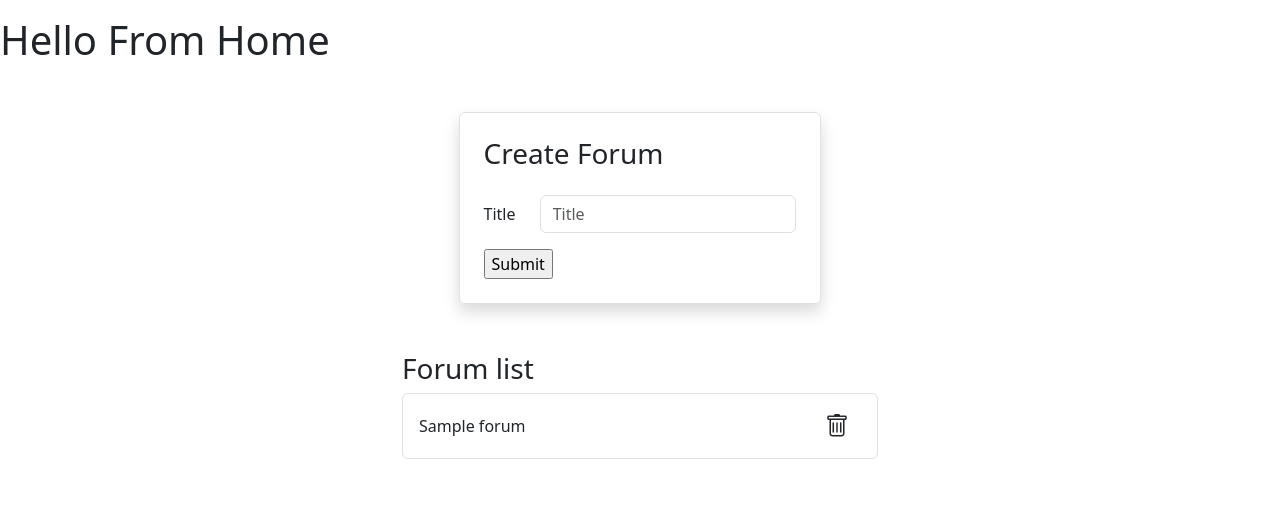
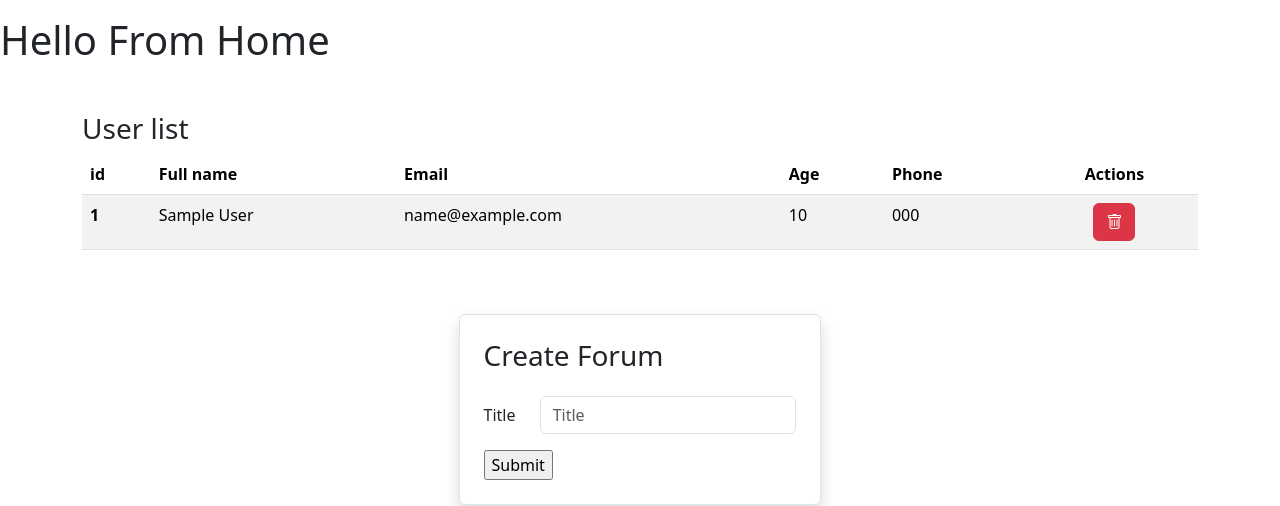
Before and after one commit to VadimEp622/simple-php-mvc, a PHP site: page /proj-php/app/views/home.php in a window 1280 px wide. Shown: the part 24-530 px from the top of the page. Run offline with PHP 8.4, Linux system fonts and the light colour scheme; tables that the repository leaves empty or names only in its code hold one stand-in row (values such as "Sample post").

Commit message:
added users db actions

```diff
--- /dev/null
+++ b/app/components/user-list.php
@@ -0,0 +1,68 @@
+<?php
+require_once __DIR__ . '/../config/db-conn.php';
+require_once __DIR__ . '/../services/utils.services.php';
+require_once __DIR__ . '/../models/user.model.php';
+
+
+$current_cmp = 'user-list';
+$current_route = get_current_route_name();
+
+try {
+    $res[$current_cmp]['users'] = fetch_users($conn);
+    if (count($res[$current_cmp]['users']) < 1) {
+        $res[$current_cmp]['error']   = true;
+        $res[$current_cmp]['message'] = "No users found!";
+    }
+} catch (Exception $e) {
+    $res[$current_cmp]['error']   = true;
+    $res[$current_cmp]['message'] = "Users list fetch failed!";
+}
+?>
+
+<section class="container my-5">
+    <h3>User list</h3>
+    <?php if ($res[$current_cmp]['error']) : ?>
+        <div class="d-flex gap-2">
+            <p style="color: red;"><?= $res[$current_cmp]['message'] ?></p>
+            <?php if (isset($res[$current_cmp]['users']) && count($res[$current_cmp]['users']) < 1) : ?>
+                <form action="operations/users/populate.php" method="post">
+                    <input type="hidden" name="current_route" value="<?= $current_route ?>">
+                    <button>Populate demo users</button>
+                </form>
+            <?php endif ?>
+        </div>
+    <?php else : ?>
+        <div class="table-responsive">
+            <table class="table table-striped table-hover">
+                <thead>
+                    <tr>
+                        <th scope="col">id</th>
+                        <th scope="col">Full name</th>
+                        <th scope="col">Email</th>
+                        <th scope="col">Age</th>
+                        <th scope="col">Phone</th>
+                        <th scope="col" class="text-center">Actions</th>
+                    </tr>
+                </thead>
+                <tbody>
+                    <?php foreach ($res[$current_cmp]['users'] as $value) : ?>
+                        <tr>
+                            <th scope="row"><?= $value['id'] ?></th>
+                            <td><?= $value['full_name'] ?></td>
+                            <td><?= $value['email'] ?></td>
+                            <td><?= $value['age'] ?></td>
+                            <td><?= $value['phone_number'] ?></td>
+                            <td>
+                                <form action="actions/users/delete" method="post" class="d-flex justify-content-center">
+                                    <input type="hidden" name="current_route" value="<?= $current_route ?>">
+                                    <input type="hidden" name="id" value="<?= $value['id'] ?>">
+                                    <button class="btn btn-danger"><i class="bi bi-trash"></i></button>
+                                </form>
+                            </td>
+                        </tr>
+                    <?php endforeach ?>
+                </tbody>
+            </table>
+        </div>
+    <?php endif ?>
+</section>
--- /dev/null
+++ b/app/models/user.model.php
@@ -0,0 +1,53 @@
+<?php
+
+function fetch_users($conn): array
+{
+    $users = array();
+
+    $sql = "SELECT * FROM Users";
+    $stmt = $conn->prepare($sql);
+    $stmt->execute();
+    $result = $stmt->get_result();
+    while ($row = $result->fetch_assoc()) {
+        array_push($users, $row);
+    }
+    return $users;
+}
+
+function check_user_exists_by_email($conn, $email): bool
+{
+    $sql = "SELECT * FROM Users WHERE email = ?";
+    $stmt = $conn->prepare($sql);
+    $stmt->bind_param("s", $email); // The argument may be one of four types: i - integer, d - double, s - string, b - BLOB
+    $stmt->execute();
+    $result = $stmt->get_result();
+    return $result->num_rows > 0;
+}
+
+function create_user($conn, $full_name, $email, $password, $age, $phone_number): bool
+{
+    $sql = "INSERT INTO Users (full_name, email, password, age, phone_number) VALUES (?, ?, ?, ?, ?)";
+    $stmt = $conn->prepare($sql);
+    $stmt->bind_param("sssis", $full_name, $email, $password, $age, $phone_number); // The argument may be one of four types: i - integer, d - double, s - string, b - BLOB
+    $stmt->execute();
+    return $stmt->affected_rows > 0;
+}
+
+function delete_user($conn, $id): bool
+{
+    $sql = "DELETE FROM Users WHERE id = ?";
+    $stmt = $conn->prepare($sql);
+    $stmt->bind_param("i", $id); // The argument may be one of four types: i - integer, d - double, s - string, b - BLOB
+    $stmt->execute();
+    return $stmt->affected_rows > 0;
+}
+
+function get_demo_users()
+{
+    return array(
+        array('full_name' => 'John Doe', 'email' => 'johndoe@me.com', 'password' => 'password', 'age' => 20, 'phone_number' => '1234567890'),
+        array('full_name' => 'Jane Doe', 'email' => 'janedoe@me.com', 'password' => 'password', 'age' => 21, 'phone_number' => '1234567891'),
+        array('full_name' => 'John Smith', 'email' => 'johnsmith@me.com', 'password' => 'password', 'age' => 22, 'phone_number' => '1234567892'),
+        array('full_name' => 'Jane Smith', 'email' => 'janesmith@me.com', 'password' => 'password', 'age' => 23, 'phone_number' => '1234567893'),
+    );
+}
--- a/app/operations/actions/forums/delete.php
+++ b/app/operations/actions/forums/delete.php
@@ -24,7 +24,7 @@ if (!$res['error']) {
         }
     } catch (Exception $e) {
         create_flash_message(FLASH_OPERATION_FORUM_DELETE, "Forum deletion failed - database error", FLASH_ERROR);
+    } finally {
+        redirect_to_route_and_die($_POST['current_route']);
     }
 }
-
-redirect_to_route_and_die($_POST['current_route']);
--- a/app/services/form-handler.services.php
+++ b/app/services/form-handler.services.php
@@ -4,21 +4,20 @@ require_once __DIR__ . '/flash.services.php';
 
 function form_handler_post_create($conn, &$validation)
 {
-    require_once __DIR__ . '/user.services.php';
+    require_once __DIR__ . '/../models/user.model.php';
+    require_once __DIR__ . '/../models/post.model.php';
 
     $current_form = 'post_create_form';
-
 
     $email = filter_input(INPUT_POST, 'email', FILTER_SANITIZE_EMAIL);
     $title = filter_input(INPUT_POST, 'title', FILTER_SANITIZE_SPECIAL_CHARS);
     $content = filter_input(INPUT_POST, 'content', FILTER_SANITIZE_SPECIAL_CHARS);
     $forum = filter_input(INPUT_POST, 'forum', FILTER_SANITIZE_NUMBER_INT);
 
-    echo '<br>' . 'email:' . $email . '<br>';
-    echo 'title:' . $title . '<br>';
-    echo 'content:' . $content . '<br>';
-    echo 'forum:' . $forum . '<br>';
-
+    // echo '<br>' . 'email:' . $email . '<br>';
+    // echo 'title:' . $title . '<br>';
+    // echo 'content:' . $content . '<br>';
+    // echo 'forum:' . $forum . '<br>';
 
     if (empty($email)) {
         $validation[$current_form]['email']['error'] = true;
@@ -26,7 +25,7 @@ function form_handler_post_create($conn, &$validation)
     } else if (!filter_var($email, FILTER_VALIDATE_EMAIL)) {
         $validation[$current_form]['email']['error'] = true;
         $validation[$current_form]['email']['message'] = "Email is invalid";
-    } else if (!check_if_user_email_exists($conn, $email)) {
+    } else if (!check_user_exists_by_email($conn, $email)) {
         $validation[$current_form]['email']['error'] = true;
         $validation[$current_form]['email']['message'] = "Email does not exist";
     }
@@ -48,12 +47,7 @@ function form_handler_post_create($conn, &$validation)
 
     if (!has_validation_errors($validation[$current_form])) {
         try {
-            $sql = "INSERT INTO Posts (poster_email, title, content, forum_id) VALUES (?, ?, ?, ?)";
-            $stmt = $conn->prepare($sql);
-            $stmt->bind_param("sssi", $email, $title, $content, $forum); // The argument may be one of four types: i - integer, d - double, s - string, b - BLOB
-            $stmt->execute();
-
-            if ($stmt->affected_rows > 0) {
+            if (create_post($conn, $email, $title, $content, $forum)) {
                 create_flash_message(FLASH_OPERATION_POST_CREATE, "Post created successfully", FLASH_SUCCESS);
             } else {
                 create_flash_message(FLASH_OPERATION_POST_CREATE, "Post creation failed", FLASH_ERROR);
--- a/app/views/admin.php
+++ b/app/views/admin.php
@@ -59,6 +59,7 @@ if ($_SERVER["REQUEST_METHOD"] == "POST" && isset($_POST['current_form'])) {
 
     <?php require_once __DIR__ . '/../components/navbar.php'; ?>
     <h1>Hello From Admin</h1>
+    <?php require_once __DIR__ . '/../components/user-list.php'; ?>
     <?php require_once __DIR__ . '/../components/forum-create-form.php'; ?>
     <?php require_once __DIR__ . '/../components/forum-list.php'; ?>
 
--- a/app/views/home.php
+++ b/app/views/home.php
@@ -69,6 +69,7 @@ if ($_SERVER["REQUEST_METHOD"] == "POST" && isset($_POST['current_form'])) {
 <body>
     <?php require_once __DIR__ . '/../components/navbar.php'; ?>
     <h1>Hello From Home</h1>
+    <?php require_once __DIR__ . '/../components/user-list.php'; ?>
     <?php require_once __DIR__ . '/../components/forum-create-form.php'; ?>
     <?php require_once __DIR__ . '/../components/forum-list.php'; ?>
 
--- a/public/index.php
+++ b/public/index.php
@@ -34,6 +34,9 @@ switch ($request) {
     case '/actions/forums/delete':
         require __DIR__ . operation_dir . 'actions/forums/delete.php';
         break;
+    case '/actions/users/delete':
+        require __DIR__ . operation_dir . 'actions/users/delete.php';
+        break;
 
 
     // ############################################################# DEFAULT ############################################################
```
Also changed, not shown: app/models/post.model.php (added, +10 -0 lines), app/operations/actions/users/delete.php (added, +30 -0 lines), app/operations/actions/users/populate.php (added, +28 -0 lines), app/services/user.services.php (deleted, +0 -48 lines).
